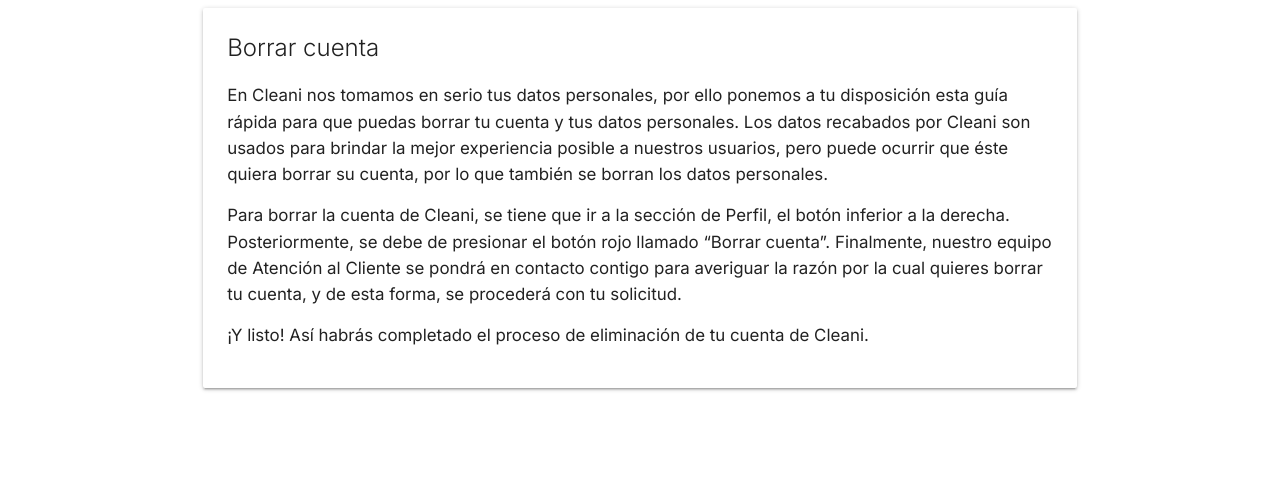
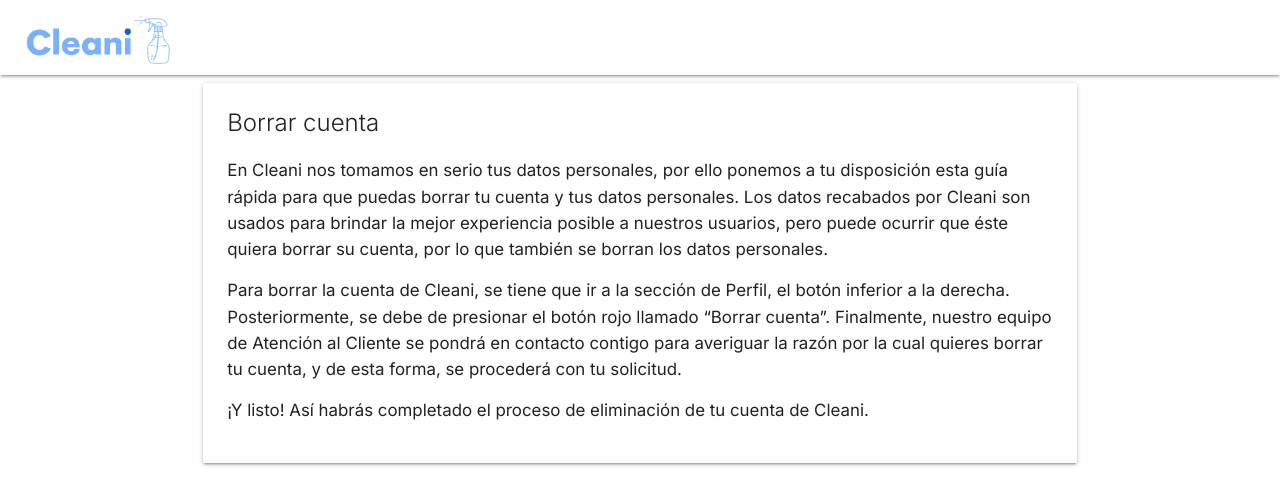
Before and after one commit to CleaniDevelopers/cleanidevelopers.github.io, a Next.js app: page /FAQ/delete-account in a window 1280 px wide. Shown: the top 504 px of the page. Built offline with nearby package versions, Linux system fonts and the light colour scheme; a web font is replaced by a local one.

Commit message:
add Nav Bar to delete account page

```diff
--- a/src/app/FAQ/delete-account/page.tsx
+++ b/src/app/FAQ/delete-account/page.tsx
@@ -1,5 +1,9 @@
+import { Navbar } from "@/components/sections/navbar/navbar.section";
+
 export default function DeleteAccount() {
   return (
+    <>
+      <Navbar hiden={false} dataTargetValue={""} />
       <main className="container">
         <div className="row">
           <div className="col s12">
@@ -22,5 +26,6 @@
           </div>
         </div>
       </main>
+    </>
   )
 }
--- a/src/components/sections/navbar/navbar.section.tsx
+++ b/src/components/sections/navbar/navbar.section.tsx
@@ -14,7 +14,9 @@
     <>
       <nav className={(props.hiden ? '!hidden' : '') + ' h-20 pushpin'} data-target={props.dataTargetValue}>
         <div className="nav-wrapper white">
-          <Image src={logoAzul} alt={'Logo Cleani'} className='brand-logo w-52 py-4' />
+          <a href="/">
+            <Image src={logoAzul} alt={'Logo Cleani'} className='brand-logo w-52 py-4' />
+          </a>
         </div>
       </nav>
       {props.children}
```
Lines whose indentation alone changed are shown as unchanged.
